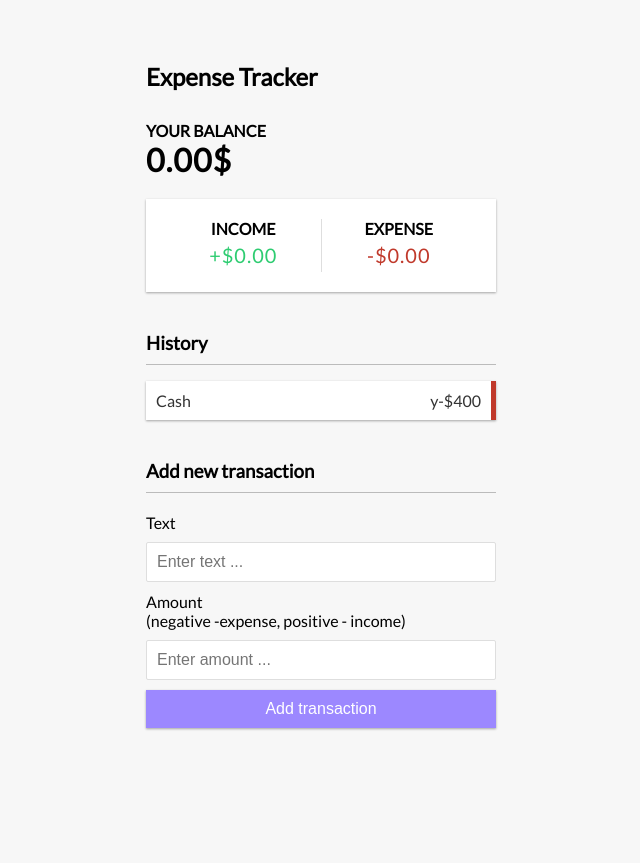
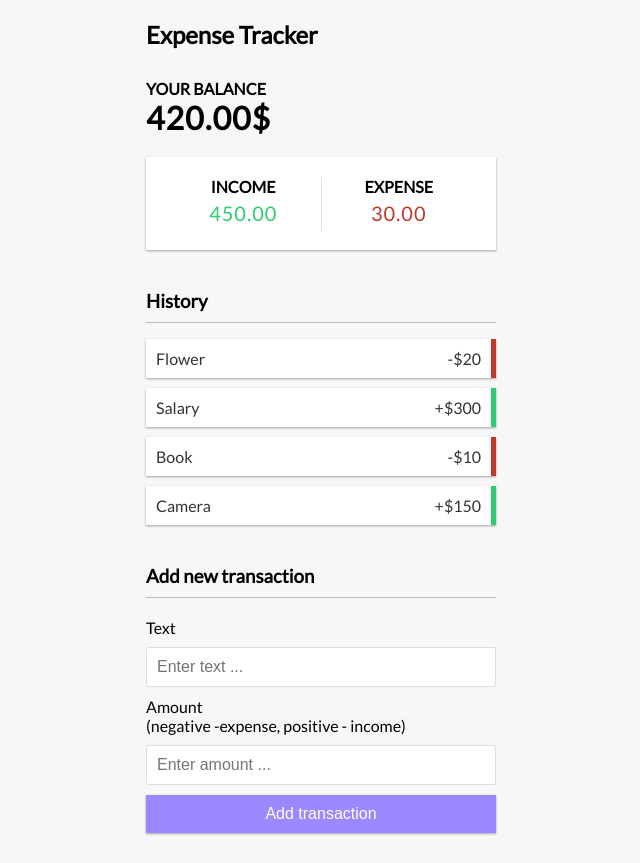
Before and after one commit to rami3rouhana/expense-tracker, a React (Create React App) app in the folder expense-tracker-react/: page / in a window 1280 px wide. Shown: the whole page, without its empty margins (319-959 px from the left). Before the commit the page ends 800 px from the top, so only its background shows below. Built offline with nearby package versions, Linux system fonts and the light colour scheme.

Commit message:
Adding Transactions Display

```diff
--- a/expense-tracker-react/src/components/Balance.js
+++ b/expense-tracker-react/src/components/Balance.js
@@ -1,10 +1,17 @@
-import React from 'react'
+import React, { useContext } from 'react'
+
+import { GlobalContext } from '../context/GlobalState'
 
 export const Balance = () => {
+  const { transactions } = useContext(GlobalContext)
+
+  const amounts = transactions.map(transaction => transaction.amount)
+
+  const total = amounts.reduce((acc, item) => (acc += item), 0).toFixed(2)
   return (
     <>
-    <h4>Your Balance</h4>
-    <h1>0.00$</h1>
+      <h4>Your Balance</h4>
+      <h1>{total}$</h1>
     </>
   )
 }
--- a/expense-tracker-react/src/components/IncomeExpenses.js
+++ b/expense-tracker-react/src/components/IncomeExpenses.js
@@ -1,15 +1,31 @@
-import React from 'react'
+import React, { useContext } from 'react'
+
+import { GlobalContext } from '../context/GlobalState'
 
 export const IncomeExpenses = () => {
+    const { transactions } = useContext(GlobalContext)
+
+    const amounts = transactions.map(transaction => transaction.amount);
+
+    const income = amounts
+        .filter(item => item > 0)
+        .reduce((acc, item) => (acc += item), 0)
+        .toFixed(2);
+
+    const expense = Math.abs(amounts
+        .filter(item => item < 0)
+        .reduce((acc, item) => (acc += item), 0)
+        ).toFixed(2);
+
     return (
-        <div class="inc-exp-container">
+        <div className="inc-exp-container">
             <div>
                 <h4>Income</h4>
-                <p id="money-plus" className="money plus">+$0.00</p>
+                <p className="money plus">{income}</p>
             </div>
             <div>
                 <h4>Expense</h4>
-                <p id="money-minus" className="money minus">-$0.00</p>
+                <p className="money minus">{expense}</p>
             </div>
         </div>
     )
--- /dev/null
+++ b/expense-tracker-react/src/components/Transaction.js
@@ -0,0 +1,10 @@
+import React from 'react'
+
+export const Transaction = ({ transaction }) => {
+    const sign = transaction.amount < 0 ? '-' : '+'
+    return (
+        <li className={transaction.amount < 0 ? 'minus' : 'plus'}>
+            {transaction.text} <span>{sign}${Math.abs(transaction.amount)}</span><button className="delete-btn">x</button>
+        </li>
+    )
+}
--- a/expense-tracker-react/src/components/TransactionList.js
+++ b/expense-tracker-react/src/components/TransactionList.js
@@ -1,13 +1,16 @@
-import React from 'react'
+import React, { useContext } from 'react'
+import { Transaction } from './Transaction'
+
+
+import { GlobalContext } from '../context/GlobalState'
 
 export const TransactionList = () => {
+    const { transactions } = useContext(GlobalContext)
     return (
         <>
             <h3>History</h3>
             <ul className="list">
-                <li className="minus">
-                    Cash <span>y-$400</span><button className="delete-btn">x</button>
-                </li>
+                {transactions.map(transaction => (<Transaction key={transaction.id} transaction={transaction} />))}
             </ul>
         </>
     )
```
